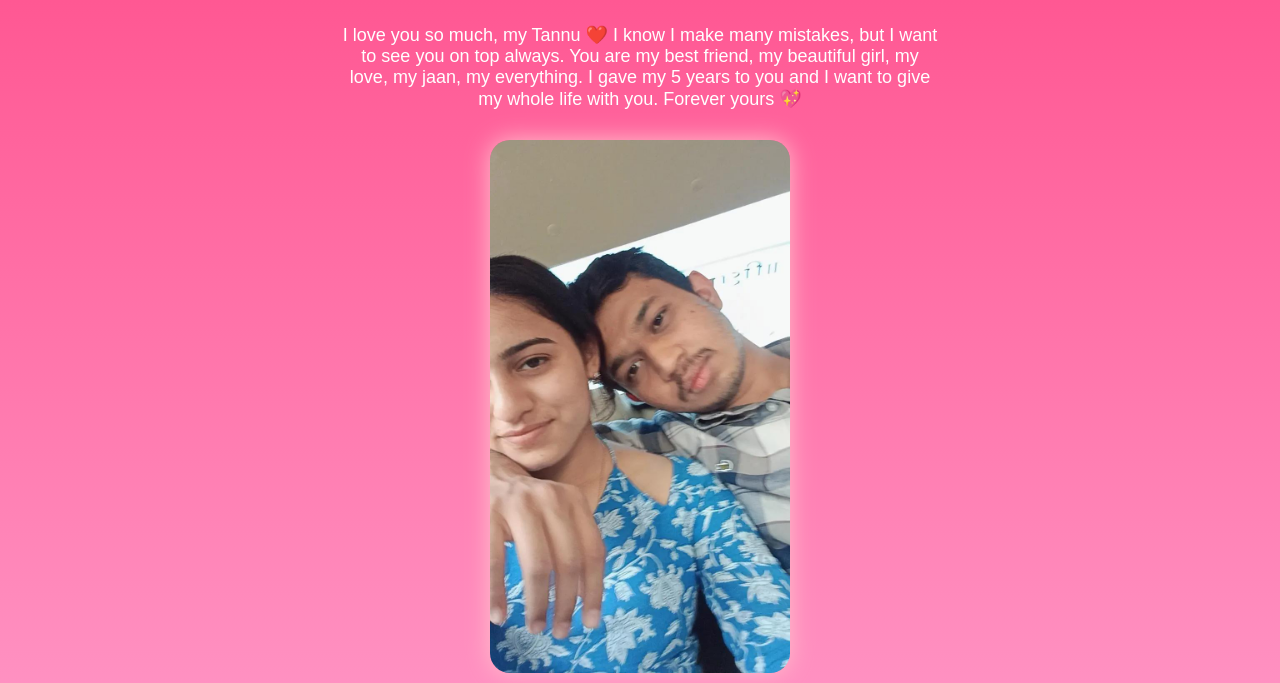
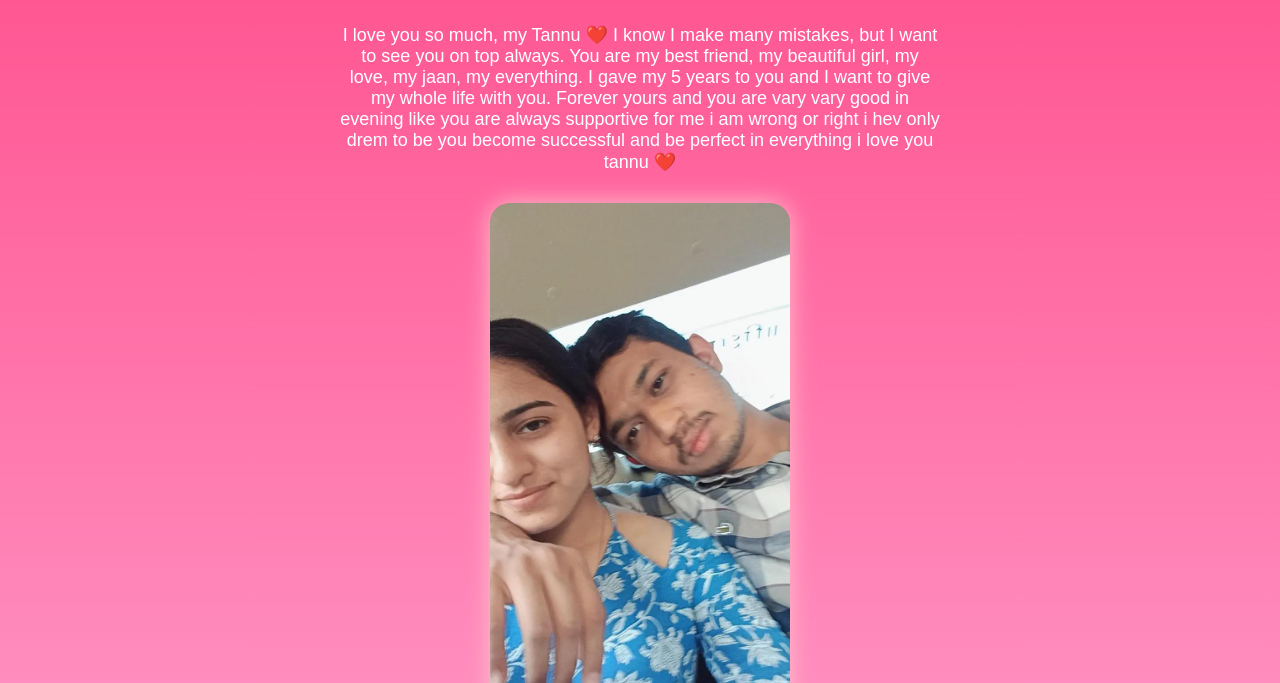
Before and after one commit to mrmahida88-hue/valentine, a plain HTML site: page index.html in a window 1280 px wide. Shown: the part 117-800 px from the top of the page. Drawn offline with Linux system fonts and the light colour scheme.

Commit message:
Update index.html

```diff
--- a/index.html
+++ b/index.html
@@ -56,7 +56,12 @@ img {
   my love, my jaan, my everything.
   I gave my 5 years to you
   and I want to give my whole life with you.
-  Forever yours 💖
+  Forever yours
+    and you are vary vary good in evening like you are always supportive for me
+    i am wrong or right
+    i hev only drem to be you become successful and
+    be perfect in everything
+    i love you tannu ❤️
   </p>
 
   <img src="IMG_20260131_091334_396.jpg">
```
